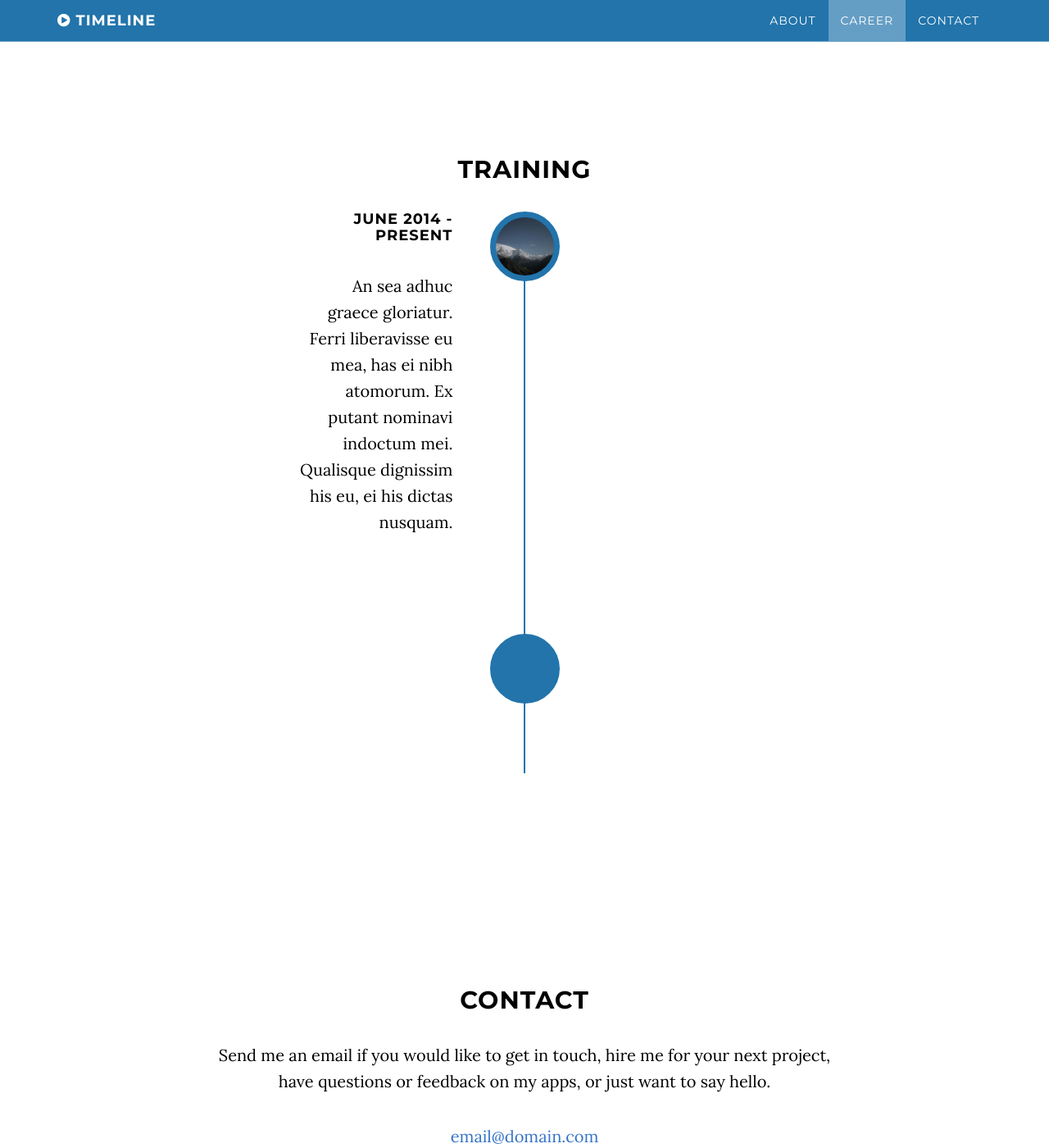
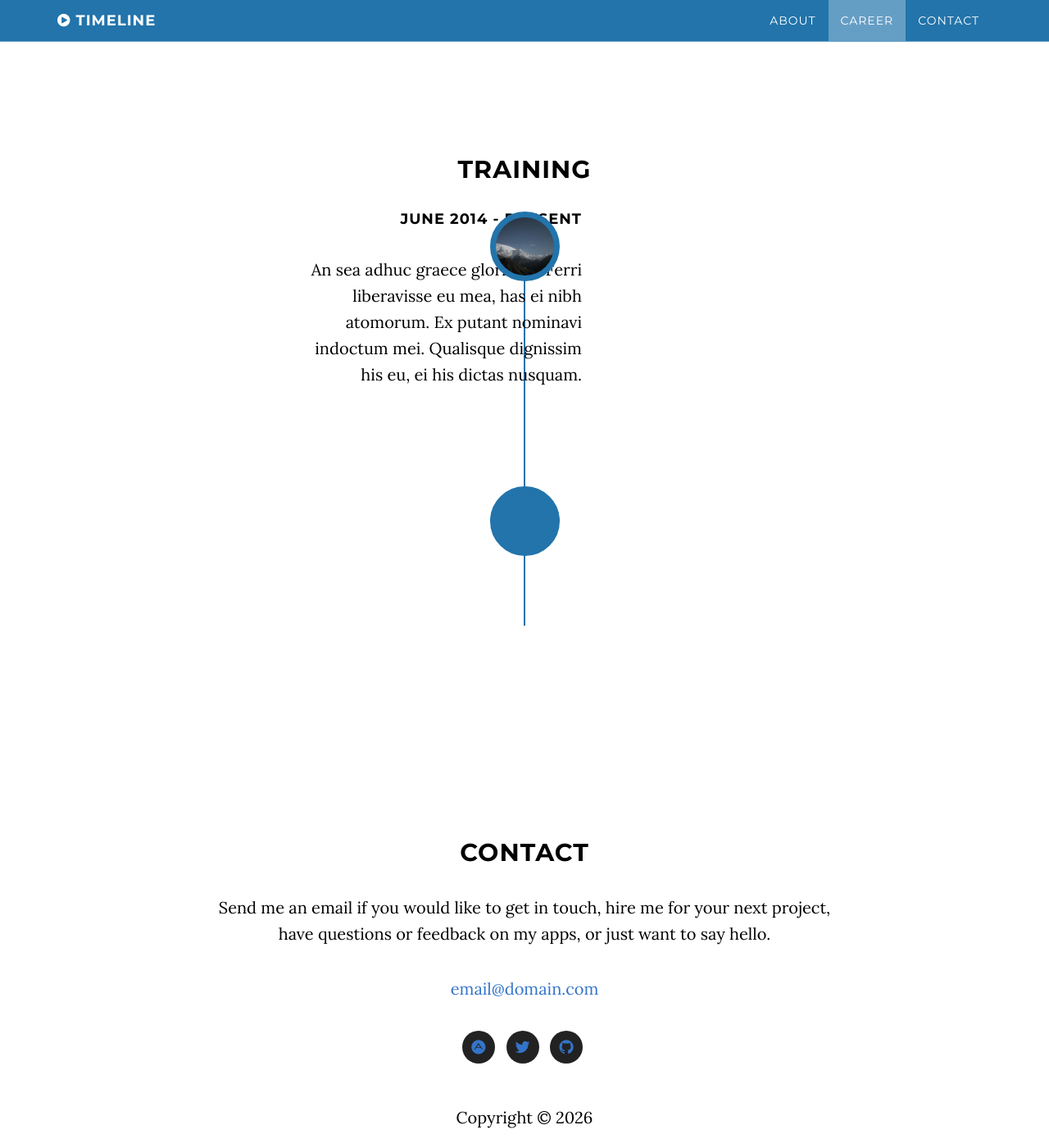
Before and after one commit to SavidDu/kirby_dev, a Jekyll site: the page built from index.html, in a window 1280 px wide and 1400 px high, scrolled down 640 px. Shown: the whole window at 82% size. Built offline with Jekyll 4.4.1, drawn with Linux system fonts in a browser that asks for light colours.

Commit message:
Update timeline.css

```diff
--- a/css/timeline.css
+++ b/css/timeline.css
@@ -123,7 +123,7 @@
 
     .timeline>li .timeline-panel {
         float: left;
-        width: 41%;
+        width: 62%;
         padding: 0 20px 20px 30px;
         text-align: right;
     }
```
